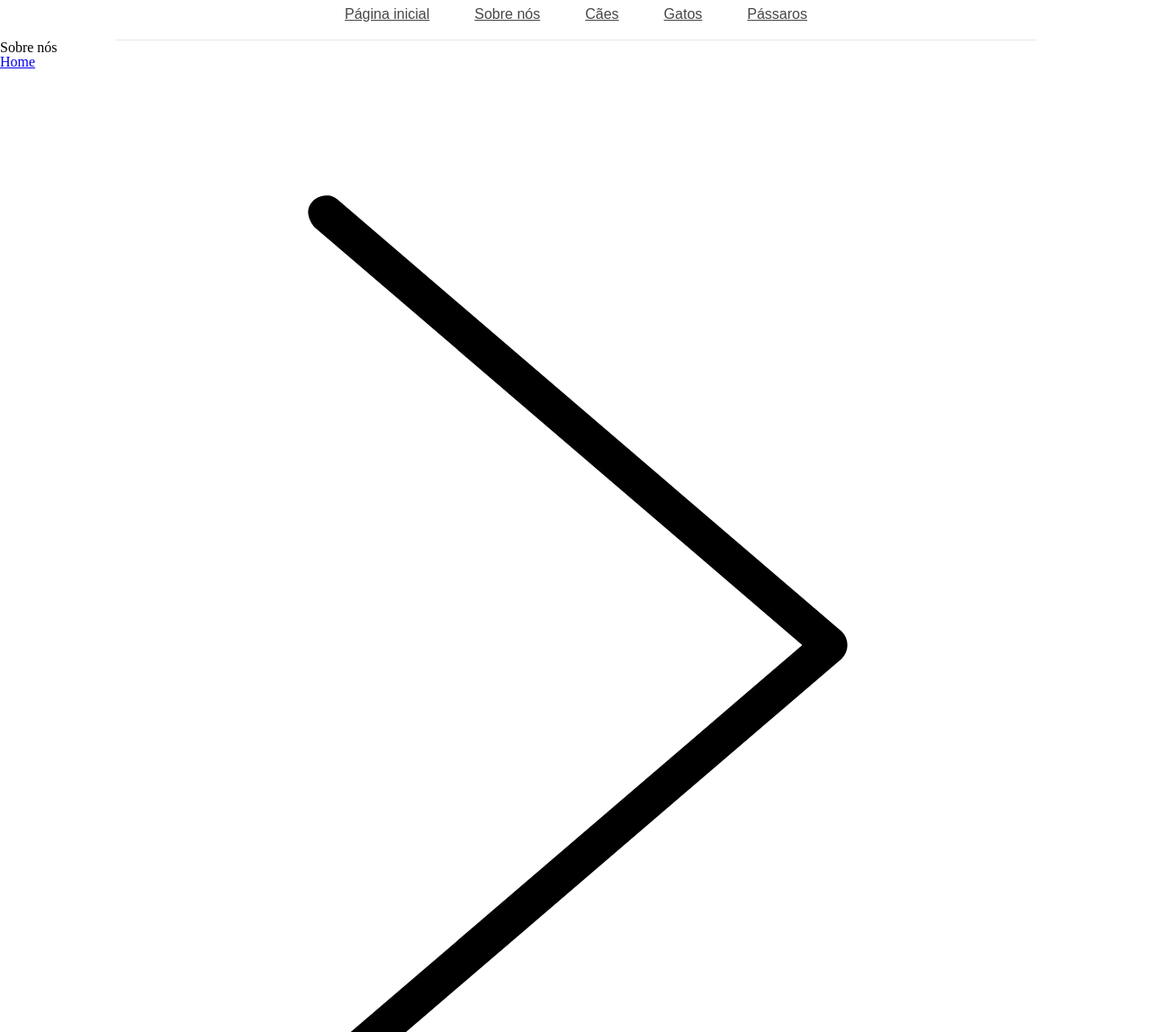
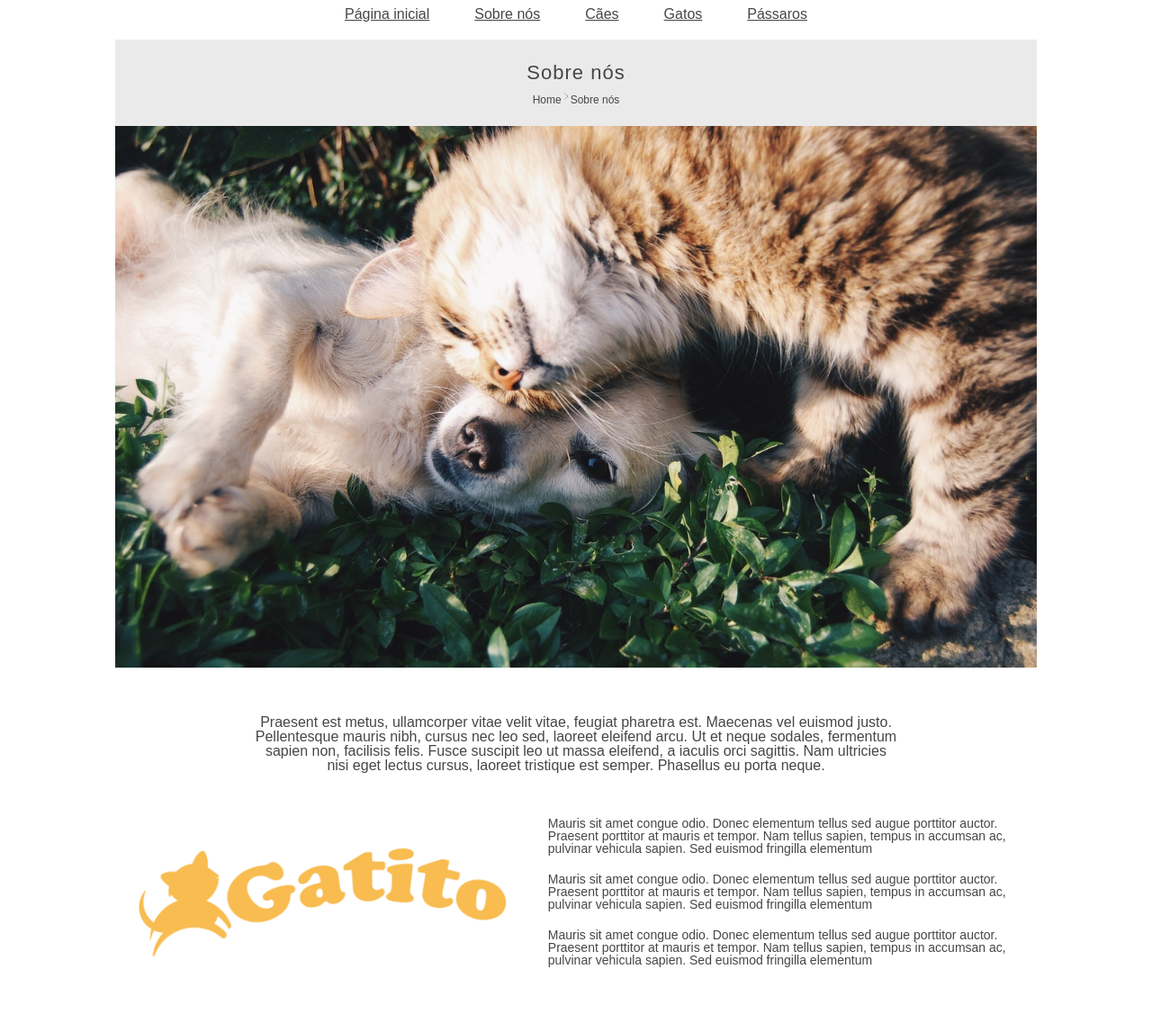
Before and after one commit to PedroVCorsino/Alura-Cursos_Sass, a plain HTML site: page projeto-sass-main/about.html in a window 1280 px wide. Shown: the part 233-1380 px from the top of the page at 90% size. Drawn offline with Linux system fonts and the light colour scheme.

Commit message:
interpolação

```diff
--- a/projeto-sass-main/about.html
+++ b/projeto-sass-main/about.html
@@ -38,7 +38,7 @@
             <img src="assets/img/dog-cat.jpg" alt="Dog and Cat" class="about__img">
             <p class="about__intro">Praesent est metus, ullamcorper vitae velit vitae, feugiat pharetra est. Maecenas vel euismod justo. Pellentesque mauris nibh, cursus nec leo sed, laoreet eleifend arcu. Ut et neque sodales, fermentum sapien non, facilisis felis. Fusce suscipit leo ut massa eleifend, a iaculis orci sagittis. Nam ultricies nisi eget lectus cursus, laoreet tristique est semper. Phasellus eu porta neque.</p>
             <div class="about__split">
-                <img src="assets/img/about.png" alt="Gatito" class="about__logo">
+                <img src="assets/img/about.png" alt="Gatito" class="about__img2">
                 <div class="about__txt">
                     <p class="about__p">Mauris sit amet congue odio. Donec elementum tellus sed augue porttitor auctor. Praesent porttitor at mauris et tempor. Nam tellus sapien, tempus in accumsan ac, pulvinar vehicula sapien. Sed euismod fringilla elementum</p>
                     <p class="about__p">Mauris sit amet congue odio. Donec elementum tellus sed augue porttitor auctor. Praesent porttitor at mauris et tempor. Nam tellus sapien, tempus in accumsan ac, pulvinar vehicula sapien. Sed euismod fringilla elementum</p>
--- a/projeto-sass-main/scss/style.scss
+++ b/projeto-sass-main/scss/style.scss
@@ -3,6 +3,8 @@ $purple: #a050be;
 $light-grey: #eaeaeb;
 $dark-grey: #464646;
 $yellow: #fabb50;
+
+$img-width: 45%;
 
 /* header */
 .header{
@@ -202,3 +204,93 @@ $yellow: #fabb50;
     }// &__a
 
 } //.main
+
+/* about */
+.about {
+    width: 80%;
+    font-family: Arial, Helvetica, sans-serif;
+    margin: 0 auto 40px;
+
+    &__title {
+        background-color: $light-grey;
+        text-align: center;
+        padding: 20px;
+    }
+
+    &__h1 {
+        font-size: 22px;
+        color: $dark-grey;
+        letter-spacing: 1px;
+        margin-top: 5px;
+        margin-bottom: 10px;
+        margin-left: 0;
+        margin-right: 0;
+    }
+
+    .breadcrumb {
+        display: flex;
+        justify-content: center;
+        align-items: center;
+
+        &__link {
+            text-decoration: none;
+            font-size: 12px;
+            color: $dark-grey;
+            &:hover {
+                text-decoration: underline;
+                color: $purple;
+            }
+
+        }
+
+        &__img {
+            width: 10px;
+            margin-bottom: 8px;
+        }
+
+    }
+
+    &__img {
+        width: 100%;
+        margin-bottom: 20px;
+    }
+
+    &__intro {
+        font-weight: 100;
+        color: $dark-grey;
+        width: 70%;
+        margin: 30px auto;
+        text-align: center;
+        font-size: 16px;
+    }
+
+    &__split {
+        display: flex;
+        justify-content: center;
+        flex-wrap: wrap;
+        align-items: center;
+    }
+
+    &__img2 {
+        width: $img-width;
+    }
+
+    &__txt {
+        width: calc(100% - #{$img-width});
+    }
+
+    &__p {
+        font-size: 14px;
+        padding: 10px 20px;
+        color: $dark-grey;
+    }
+
+}
+
+/*
+
+
+
+
+
+*/
```
Also changed, not shown: projeto-sass-main/css/style.css, 1 other file.
